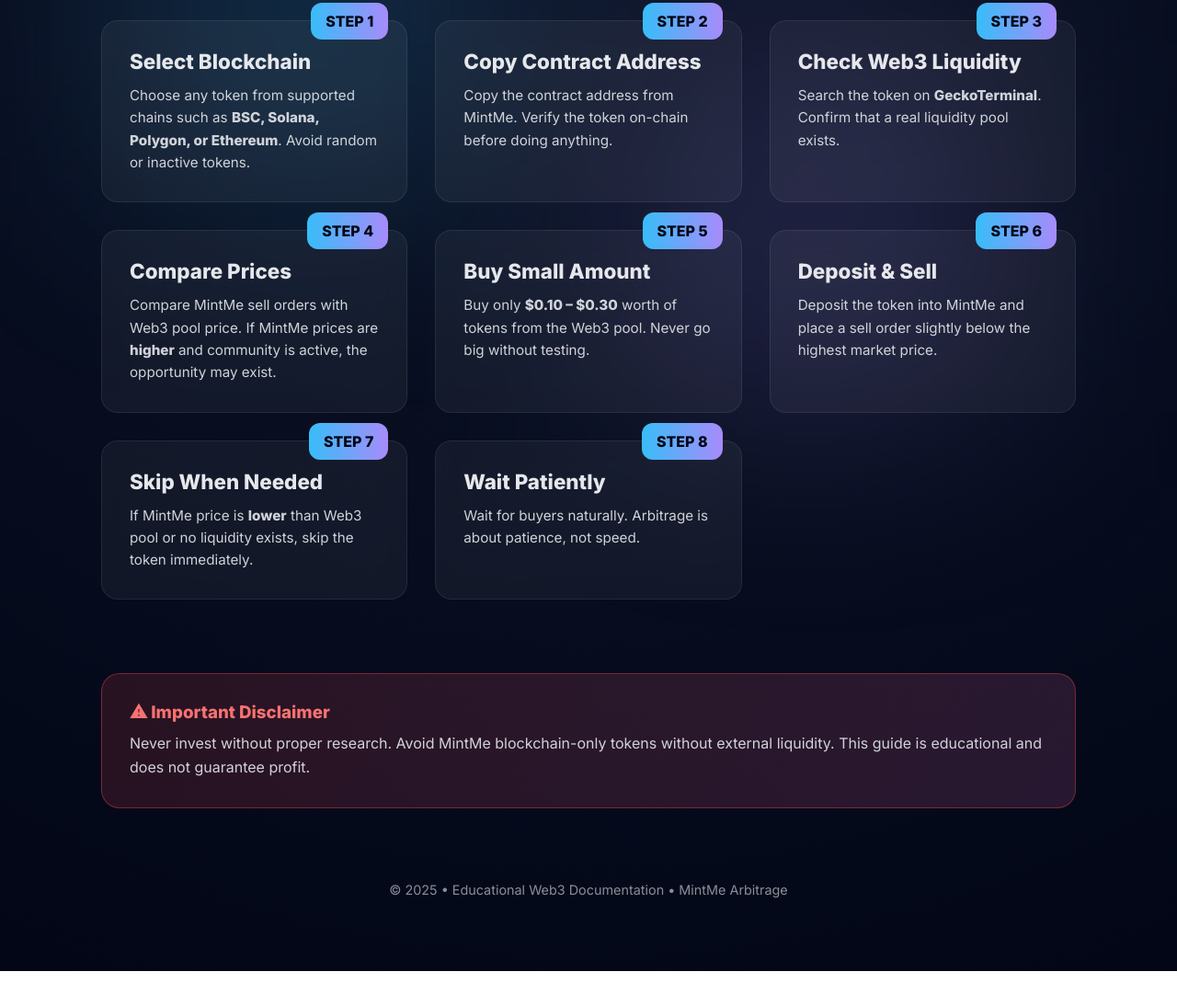
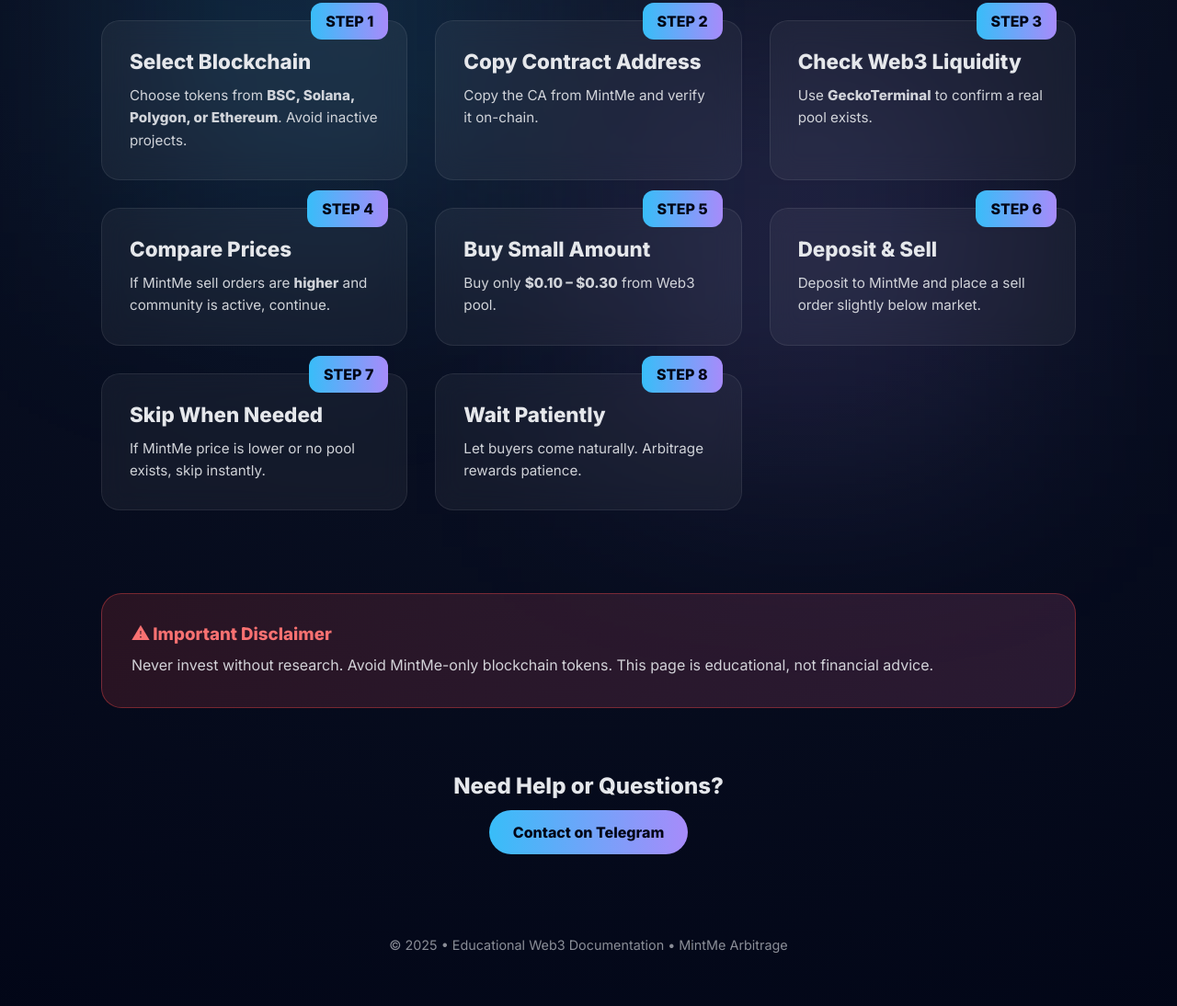
Before and after one commit to xmbfive/mintme, a plain HTML site: page index.html in a window 1280 px wide. Shown: the part 234-1328 px from the top of the page at 92% size. Before the commit the page ends 1290 px from the top, so only its background shows below. Drawn offline with Linux system fonts and the light colour scheme.

Commit message:
Update index.html

```diff
--- a/index.html
+++ b/index.html
@@ -30,18 +30,18 @@ body{
 }
 .bg-glow span{
     position:absolute;
-    width:400px;
-    height:400px;
+    width:420px;
+    height:420px;
     background:rgba(56,189,248,0.15);
-    filter:blur(120px);
-    animation:float 18s infinite alternate;
+    filter:blur(130px);
+    animation:float 20s infinite alternate ease-in-out;
 }
 .bg-glow span:nth-child(1){top:10%;left:10%;}
 .bg-glow span:nth-child(2){bottom:10%;right:15%;background:rgba(167,139,250,0.15);}
 
 @keyframes float{
     from{transform:translateY(0);}
-    to{transform:translateY(-80px);}
+    to{transform:translateY(-100px);}
 }
 
 .container{
@@ -50,10 +50,17 @@ body{
     padding:80px 20px;
 }
 
+/* Header animation */
 header{
     text-align:center;
     margin-bottom:80px;
+    animation:fadeDown 1.2s ease forwards;
 }
+@keyframes fadeDown{
+    from{opacity:0;transform:translateY(-30px);}
+    to{opacity:1;transform:translateY(0);}
+}
+
 header h1{
     font-size:3rem;
     font-weight:800;
@@ -76,18 +83,36 @@ header p{
 
 .step{
     background:rgba(255,255,255,0.05);
-    backdrop-filter:blur(12px);
+    backdrop-filter:blur(14px);
     border:1px solid rgba(255,255,255,0.08);
-    border-radius:18px;
+    border-radius:20px;
     padding:30px;
     position:relative;
-    transition:0.4s ease;
+    transition:0.5s ease;
+    opacity:0;
+    animation:fadeUp 0.8s ease forwards;
 }
-.step:hover{
-    transform:translateY(-10px);
-    border-color:#38bdf8;
+.step:nth-child(1){animation-delay:.1s}
+.step:nth-child(2){animation-delay:.2s}
+.step:nth-child(3){animation-delay:.3s}
+.step:nth-child(4){animation-delay:.4s}
+.step:nth-child(5){animation-delay:.5s}
+.step:nth-child(6){animation-delay:.6s}
+.step:nth-child(7){animation-delay:.7s}
+.step:nth-child(8){animation-delay:.8s}
+
+@keyframes fadeUp{
+    from{opacity:0;transform:translateY(40px);}
+    to{opacity:1;transform:translateY(0);}
 }
 
+.step:hover{
+    transform:translateY(-14px) scale(1.02);
+    border-color:#38bdf8;
+    box-shadow:0 0 40px rgba(56,189,248,0.25);
+}
+
+/* Step number pulse */
 .step-number{
     position:absolute;
     top:-20px;
@@ -97,6 +122,12 @@ header p{
     font-weight:800;
     padding:10px 16px;
     border-radius:12px;
+    animation:pulse 2.5s infinite;
+}
+@keyframes pulse{
+    0%{box-shadow:0 0 0 rgba(56,189,248,0.6);}
+    70%{box-shadow:0 0 18px rgba(56,189,248,0);}
+    100%{box-shadow:0 0 0 rgba(56,189,248,0);}
 }
 
 .step h2{
@@ -111,11 +142,12 @@ header p{
 
 /* Warning box */
 .warning{
-    margin-top:80px;
+    margin-top:90px;
     background:linear-gradient(135deg,rgba(239,68,68,0.15),rgba(244,114,182,0.15));
     border:1px solid rgba(239,68,68,0.4);
-    border-radius:20px;
-    padding:30px;
+    border-radius:22px;
+    padding:32px;
+    animation:fadeUp 1s ease forwards;
 }
 .warning h3{
     color:#f87171;
@@ -126,9 +158,31 @@ header p{
     opacity:0.9;
 }
 
+/* Contact */
+.contact{
+    margin-top:70px;
+    text-align:center;
+    animation:fadeUp 1.2s ease forwards;
+}
+.contact a{
+    display:inline-block;
+    margin-top:12px;
+    padding:14px 26px;
+    border-radius:999px;
+    background:linear-gradient(90deg,#38bdf8,#a78bfa);
+    color:#020617;
+    font-weight:700;
+    text-decoration:none;
+    transition:.4s;
+}
+.contact a:hover{
+    transform:scale(1.08);
+    box-shadow:0 0 40px rgba(167,139,250,0.5);
+}
+
 /* Footer */
 footer{
-    margin-top:80px;
+    margin-top:90px;
     text-align:center;
     opacity:0.6;
     font-size:0.9rem;
@@ -151,89 +205,25 @@ footer{
 
 <section class="steps">
 
-    <div class="step">
-        <div class="step-number">STEP 1</div>
-        <h2>Select Blockchain</h2>
-        <p>
-            Choose any token from supported chains such as
-            <strong>BSC, Solana, Polygon, or Ethereum</strong>.
-            Avoid random or inactive tokens.
-        </p>
-    </div>
-
-    <div class="step">
-        <div class="step-number">STEP 2</div>
-        <h2>Copy Contract Address</h2>
-        <p>
-            Copy the contract address from MintMe.
-            Verify the token on-chain before doing anything.
-        </p>
-    </div>
-
-    <div class="step">
-        <div class="step-number">STEP 3</div>
-        <h2>Check Web3 Liquidity</h2>
-        <p>
-            Search the token on <strong>GeckoTerminal</strong>.
-            Confirm that a real liquidity pool exists.
-        </p>
-    </div>
-
-    <div class="step">
-        <div class="step-number">STEP 4</div>
-        <h2>Compare Prices</h2>
-        <p>
-            Compare MintMe sell orders with Web3 pool price.
-            If MintMe prices are <strong>higher</strong> and community is active,
-            the opportunity may exist.
-        </p>
-    </div>
-
-    <div class="step">
-        <div class="step-number">STEP 5</div>
-        <h2>Buy Small Amount</h2>
-        <p>
-            Buy only <strong>$0.10 – $0.30</strong> worth of tokens from the Web3 pool.
-            Never go big without testing.
-        </p>
-    </div>
-
-    <div class="step">
-        <div class="step-number">STEP 6</div>
-        <h2>Deposit & Sell</h2>
-        <p>
-            Deposit the token into MintMe and place a sell order
-            slightly below the highest market price.
-        </p>
-    </div>
-
-    <div class="step">
-        <div class="step-number">STEP 7</div>
-        <h2>Skip When Needed</h2>
-        <p>
-            If MintMe price is <strong>lower</strong> than Web3 pool
-            or no liquidity exists, skip the token immediately.
-        </p>
-    </div>
-
-    <div class="step">
-        <div class="step-number">STEP 8</div>
-        <h2>Wait Patiently</h2>
-        <p>
-            Wait for buyers naturally.
-            Arbitrage is about patience, not speed.
-        </p>
-    </div>
+    <div class="step"><div class="step-number">STEP 1</div><h2>Select Blockchain</h2><p>Choose tokens from <strong>BSC, Solana, Polygon, or Ethereum</strong>. Avoid inactive projects.</p></div>
+    <div class="step"><div class="step-number">STEP 2</div><h2>Copy Contract Address</h2><p>Copy the CA from MintMe and verify it on-chain.</p></div>
+    <div class="step"><div class="step-number">STEP 3</div><h2>Check Web3 Liquidity</h2><p>Use <strong>GeckoTerminal</strong> to confirm a real pool exists.</p></div>
+    <div class="step"><div class="step-number">STEP 4</div><h2>Compare Prices</h2><p>If MintMe sell orders are <strong>higher</strong> and community is active, continue.</p></div>
+    <div class="step"><div class="step-number">STEP 5</div><h2>Buy Small Amount</h2><p>Buy only <strong>$0.10 – $0.30</strong> from Web3 pool.</p></div>
+    <div class="step"><div class="step-number">STEP 6</div><h2>Deposit & Sell</h2><p>Deposit to MintMe and place a sell order slightly below market.</p></div>
+    <div class="step"><div class="step-number">STEP 7</div><h2>Skip When Needed</h2><p>If MintMe price is lower or no pool exists, skip instantly.</p></div>
+    <div class="step"><div class="step-number">STEP 8</div><h2>Wait Patiently</h2><p>Let buyers come naturally. Arbitrage rewards patience.</p></div>
 
 </section>
 
 <div class="warning">
     <h3>⚠ Important Disclaimer</h3>
-    <p>
-        Never invest without proper research.
-        Avoid MintMe blockchain-only tokens without external liquidity.
-        This guide is educational and does not guarantee profit.
-    </p>
+    <p>Never invest without research. Avoid MintMe-only blockchain tokens. This page is educational, not financial advice.</p>
+</div>
+
+<div class="contact">
+    <h2>Need Help or Questions?</h2>
+    <a href="https://t.me/saadweb3" target="_blank">Contact on Telegram</a>
 </div>
 
 <footer>
```
